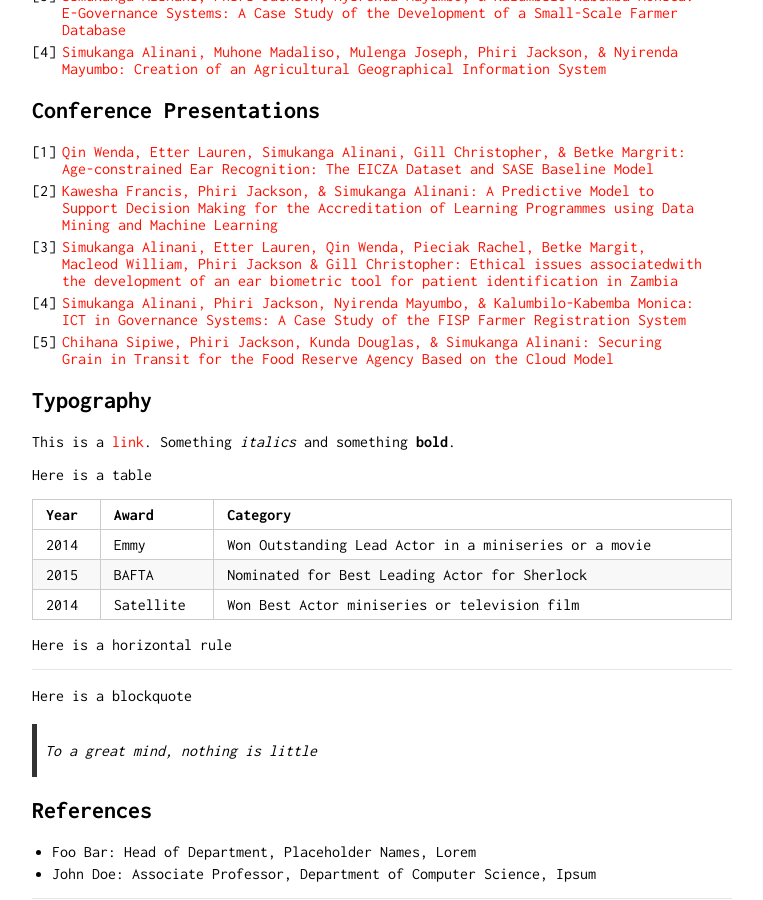
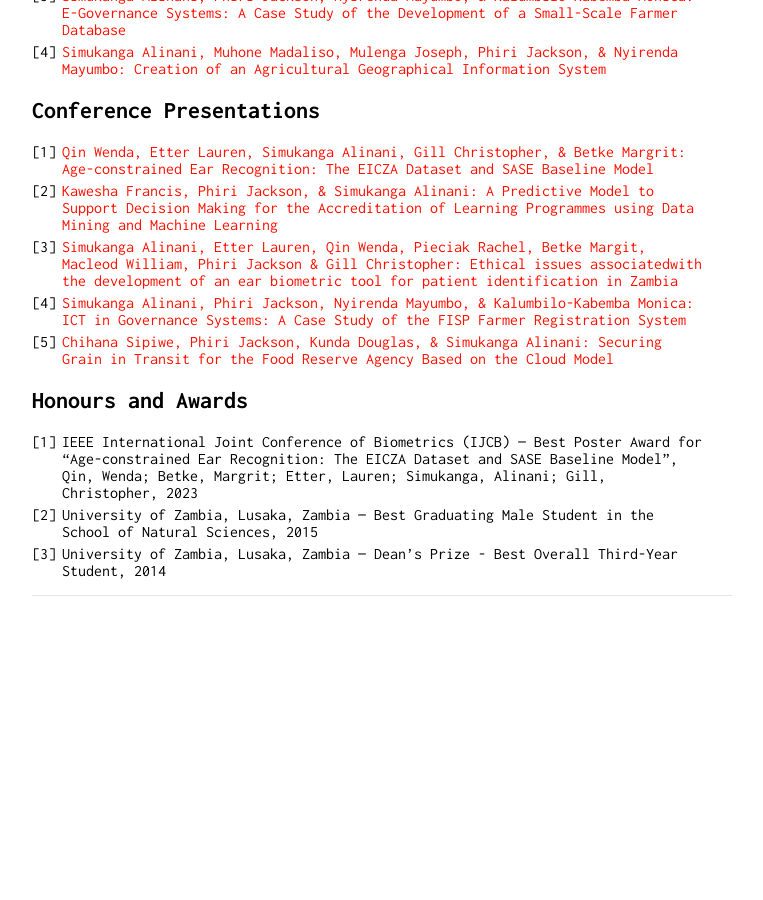
Before and after one commit to a1inani/a1inani.github.io, a Jekyll site: the page built from index.md, in a window 1280 px wide and 900 px high, scrolled down 693 px. Shown: the whole window, without its empty margins (258-1021 px from the left). Built offline with Jekyll 4.4.1, drawn with Linux system fonts in a browser that asks for light colours; our own code applies the rules of GitHub Pages for plain Markdown files; after the commit the page ends 1290 px from its top, so only the background shows below that.

Commit message:
Add awards

```diff
--- a/index.md
+++ b/index.md
@@ -31,27 +31,8 @@ Lorem ipsum dolor sit amet, consectetur adipiscing elit. Aliquam finibus ipsum a
 4. [Simukanga Alinani, Phiri Jackson, Nyirenda Mayumbo, & Kalumbilo-Kabemba Monica: ICT in Governance Systems: A Case Study of the FISP Farmer Registration System](/pub/ZAPUC18.pdf){:target="_blank"}
 5. [Chihana Sipiwe, Phiri Jackson, Kunda Douglas, & Simukanga Alinani: Securing Grain in Transit for the Food Reserve Agency Based on the Cloud Model](/pub/34-136-1-PB.pdf){:target="_blank"}
 
-## Typography
+## Honours and Awards
 
-This is a [link](http://google.com). Something *italics* and something **bold**.
-
-Here is a table
-
-Year | Award | Category
------|-------|--------
-2014 | Emmy  | Won Outstanding Lead Actor in a miniseries or a movie
-2015 | BAFTA | Nominated for Best Leading Actor for Sherlock
-2014 | Satellite | Won Best Actor miniseries or television film
-
-Here is a horizontal rule
-
----
-
-Here is a blockquote
-
-> To a great mind, nothing is little
-
-## References
-
-* Foo Bar: Head of Department, Placeholder Names, Lorem
-* John Doe: Associate Professor, Department of Computer Science, Ipsum
+1. IEEE International Joint Conference of Biometrics (IJCB) — Best Poster Award for “Age-constrained Ear Recognition: The EICZA Dataset and SASE Baseline Model”, Qin, Wenda; Betke, Margrit; Etter, Lauren; Simukanga, Alinani; Gill, Christopher, 2023
+2. University of Zambia, Lusaka, Zambia — Best Graduating Male Student in the School of Natural Sciences, 2015
+3. University of Zambia, Lusaka, Zambia — Dean’s Prize - Best Overall Third-Year Student, 2014
```
